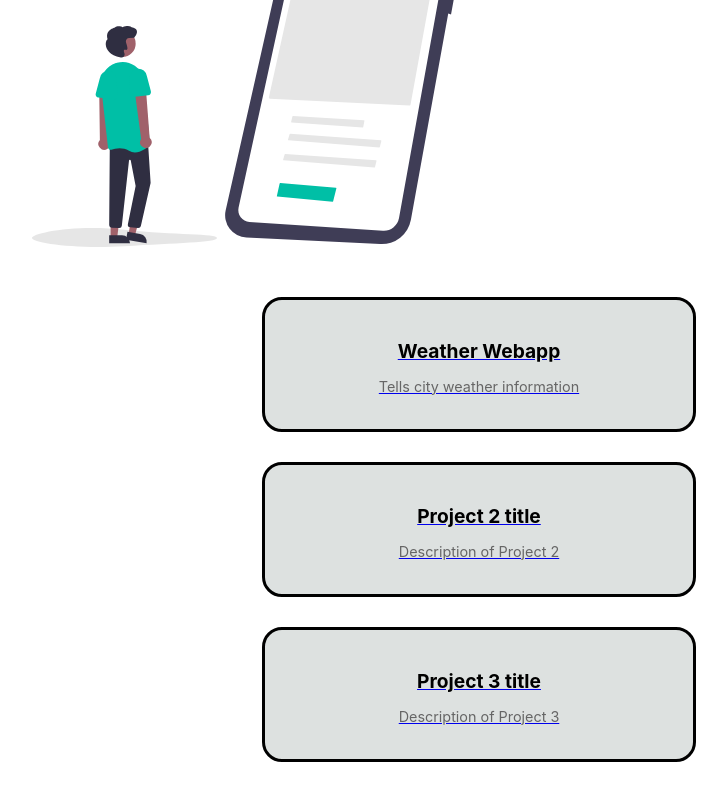
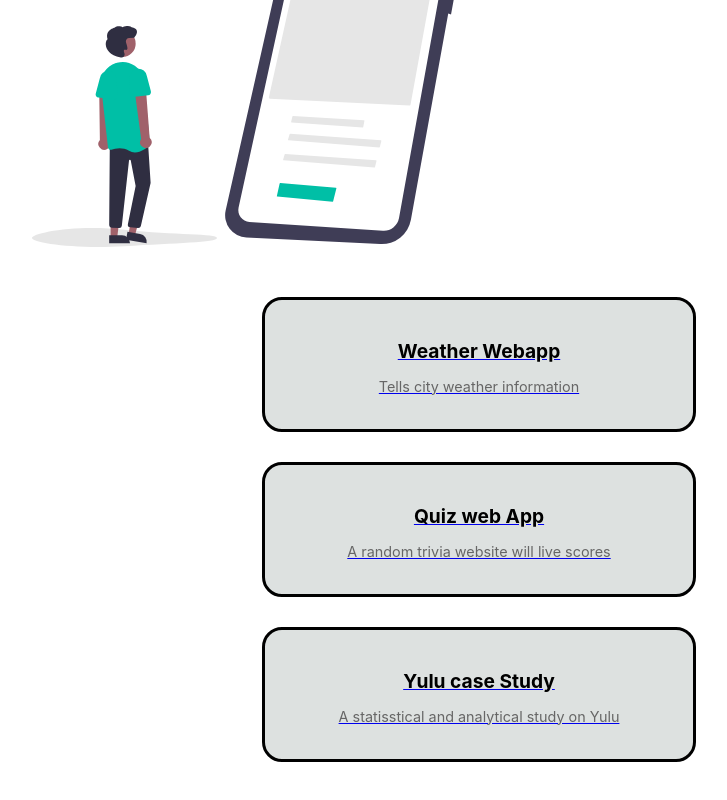
Before and after one commit to Swarnim114/Porfolio2, a React (Create React App) app: page /projects in a window 1280 px wide. Shown: the part 392-1192 px from the top of the page, without its empty margins (88-815 px from the left). Built offline with nearby package versions, Linux system fonts and the light colour scheme.

Commit message:
Projects updated

```diff
--- a/src/pages/Projects/project.js
+++ b/src/pages/Projects/project.js
@@ -42,15 +42,15 @@
         </div>
 
         <div className='projects-list-item'>
-          <a href="link_to_project_2" >
-            <h3 className='project-list-item-title'>Project 2 title</h3>
-            <p className='small-description'>Description of Project 2</p>
+          <a href="https://github.com/Swarnim114/Quiz_Web" >
+            <h3 className='project-list-item-title'>Quiz web App</h3>
+            <p className='small-description'>A random trivia website will live scores</p>
           </a>
         </div>
         <div className='projects-list-item'>
-          <a href="link_to_project_3" >
-            <h3 className='project-list-item-title'>Project 3 title</h3>
-            <p className='small-description'>Description of Project 3</p>
+          <a href="https://github.com/Swarnim114/Yulu_case_study" >
+            <h3 className='project-list-item-title'>Yulu case Study</h3>
+            <p className='small-description'>A statisstical and analytical study on Yulu</p>
           </a>
         </div>
       </div>
```
